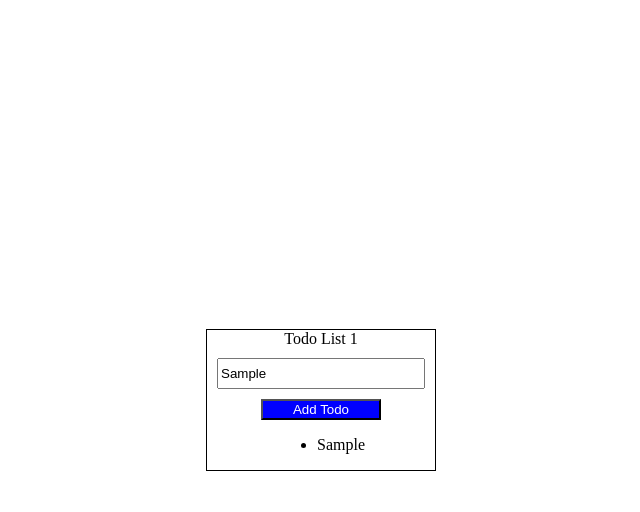
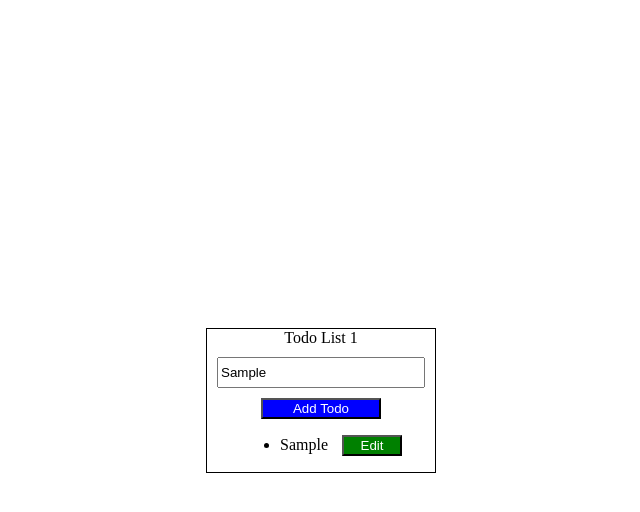
Before and after one commit to ankushpille/react-todo-app, a React (Vite) app: page / in a window 1280 px wide. Both pictures are taken after typing "Sample" into the empty fields and a click on the button "Add Todo". Shown: the top 512 px of the page, without its empty margins (319-959 px from the left). Built offline with nearby package versions, Linux system fonts and the light colour scheme.

Commit message:
refactor

```diff
--- a/src/App.css
+++ b/src/App.css
@@ -25,5 +25,11 @@ body{
    align-items: center;
    justify-content: center;
     min-height: 100vh;
+}
 
+.EditButton{
+  margin-left : 10px;
+  color : white;
+  background-color : green;
+  width : 60px;
 }
--- a/src/TodoList1.jsx
+++ b/src/TodoList1.jsx
@@ -12,6 +12,12 @@ export function TodoList1() {
   const handleInputChange = (e) => {
     setInputValue(e.target.value);
   };
+
+  const handleEditTodo = (index) => {
+     todos.map((todo) => (
+      console.log("todo", todo[index])
+     ))
+  }
   return (
     <>
       <div className="parent-container">
@@ -29,7 +35,7 @@ export function TodoList1() {
           </button>
           <ul>
             {todos.map((todo, index) => (
-              <li key={index}>{todo}</li>
+              <li key={index}>{todo} <button className="EditButton" onClick = {() => handleEditTodo(index)}>Edit</button></li>
             ))}
           </ul>
         </div>
```
